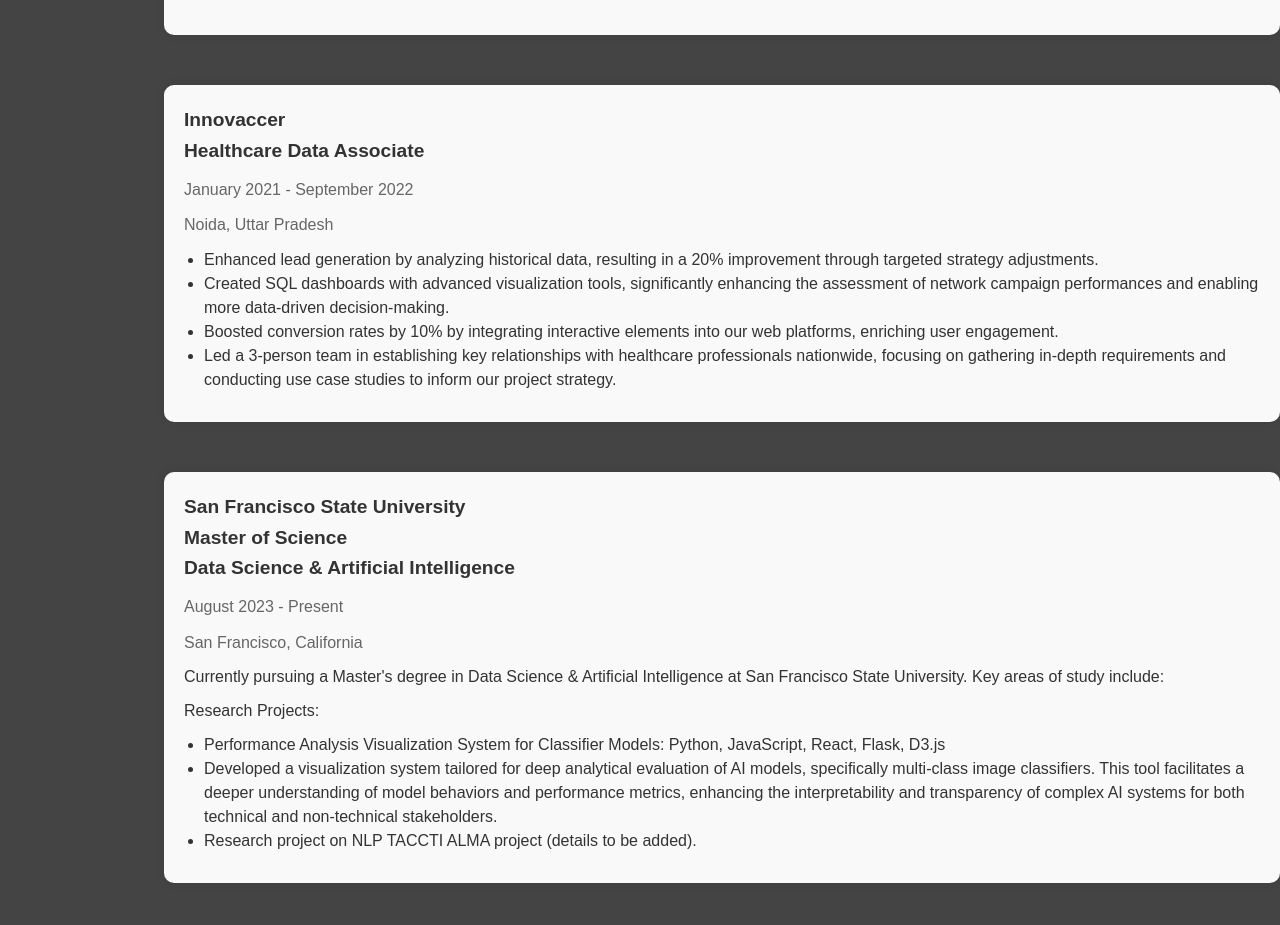
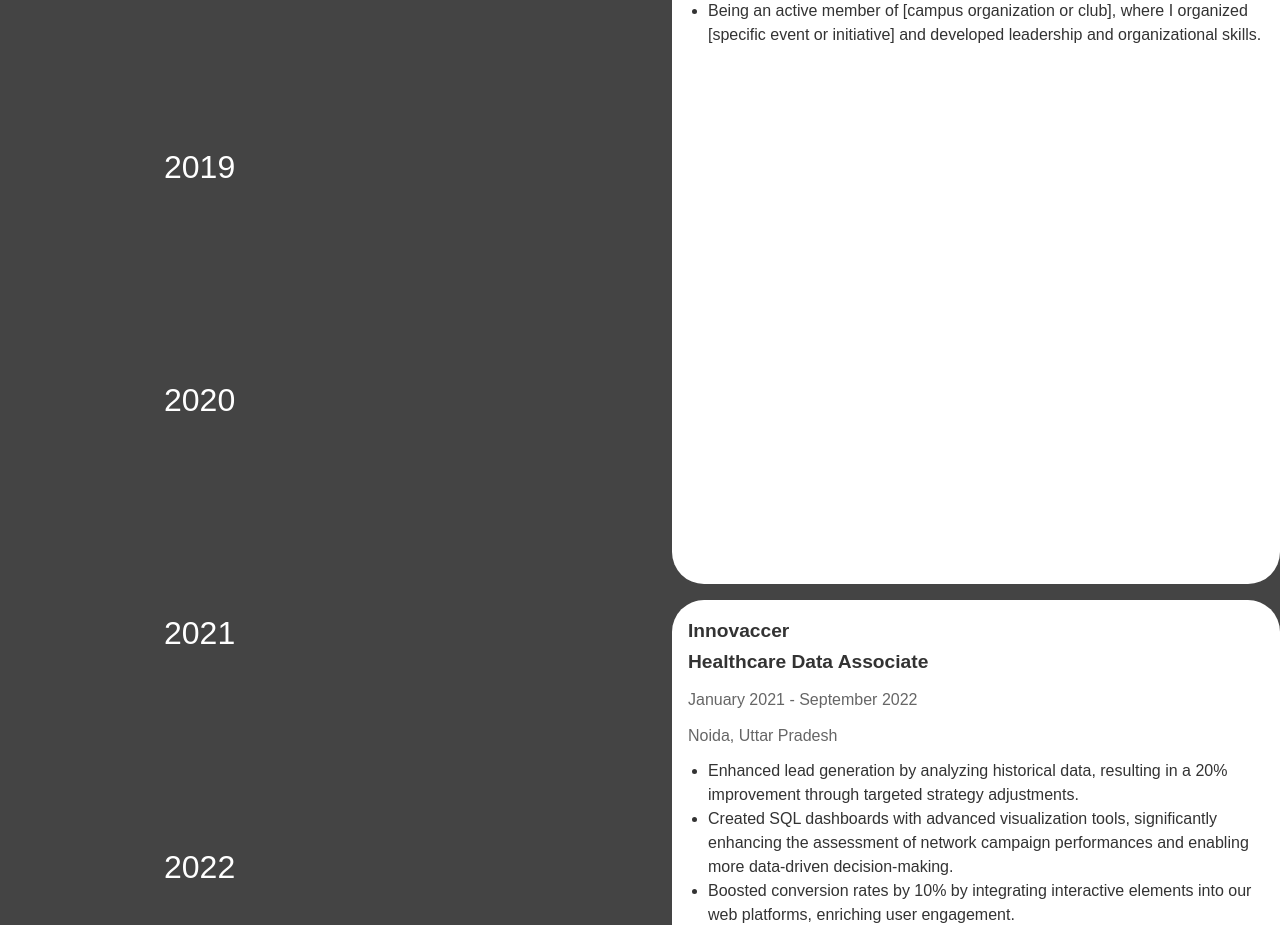
Before and after one commit to Kahl-d/portfolio_website, a React (Create React App) app in the folder client/: page / in a window 1280 px wide. Shown: the part 1316-2241 px from the top of the page. Built offline with nearby package versions, Linux system fonts and the light colour scheme.

Commit message:
stable commit

```diff
--- a/client/src/Components2/Journey.js
+++ b/client/src/Components2/Journey.js
@@ -1,10 +1,22 @@
 import React from "react";
-import './journey.css';
+import './journey.css'
 
 const Journey = () => {
 
     return (
         <div id="journeyContainer">
+            <div id="years">
+                <div className="year" id="year0">2017</div>
+                <div className="year" id="year1">2018</div>
+                <div className="year" id="year2">2019</div>
+                <div className="year" id="year3">2020</div>
+                <div className="year" id="year4">2021</div>
+                <div className="year" id="year5">2022</div>
+                <div className="year" id="year6">2023</div>
+                <div className="year" id="year7">2024</div>
+                <div className="year" id="year8">2025</div>
+            </div>
+
             <div className="thing" id="thing1">
                 <div className="thing-title">
                     <span>The LNM Institute of Information Technology</span>
--- a/client/src/Components2/journey.css
+++ b/client/src/Components2/journey.css
@@ -1,52 +1,15 @@
 #journeyContainer {
+    min-height: 2100px;
     position: relative;
     overflow-y: scroll;
     height: fit-content;
     padding-left: 100px;
-    /* background: #ffffff; */
     font-family: Arial, sans-serif;
+    overflow: hidden;
 }
 
-#yearSlider {
-    position: fixed;
-    top: 0;
-    left: 0;
-    width: 80px;
-    height: 100%;
-    overflow-y: hidden;
-    display: flex;
-    flex-direction: column;
-    justify-content: space-around;
-    background: #000;
-    color: #fff;
-    font-size: 1.5em;
-    padding-top: 20px;
-    padding-bottom: 20px;
-    text-align: center;
-}
 
-#yearSlider div {
-    margin: 10px 0;
-}
 
-#monthIndicator {
-    position: fixed;
-    top: 80px;
-    left: 100px;
-    background: #000;
-    color: #fff;
-    padding: 5px 10px;
-    border-radius: 5px;
-    font-size: 1em;
-}
-
-.thing {
-    margin: 50px 0;
-    padding: 20px;
-    background: #f9f9f9;
-    border-radius: 10px;
-    box-shadow: 0 0 10px rgba(0, 0, 0, 0.1);
-}
 
 .thing-title span {
     display: block;
@@ -76,3 +39,54 @@
 .thing-content ul li {
     list-style-type: disc;
 }
+
+
+.thing{
+    background-color: white;
+    width: 50%;
+    border-radius: 2rem;
+    padding: 1rem;
+
+
+}
+
+#thing1{
+    height: 1000px;
+    position: absolute;
+    top: 0;
+    right: 0;
+}
+
+
+#thing2{
+    margin-top: 1rem;
+    height: 400px;
+    position: absolute;
+    top: 1000px;
+    right: 0;
+}
+
+#thing3{
+    height: 500px;
+    position: absolute;
+    bottom: 0;
+    right: 0;
+}
+
+
+
+#years{
+    position: absolute;
+    min-height: 100%;
+    display: flex;
+    flex-direction: column;
+    justify-content: space-around;
+    color: white;
+}
+
+.year{
+    width: fit-content;
+    position: sticky;
+    top: 0;
+    font-size: 2rem;
+}
```
